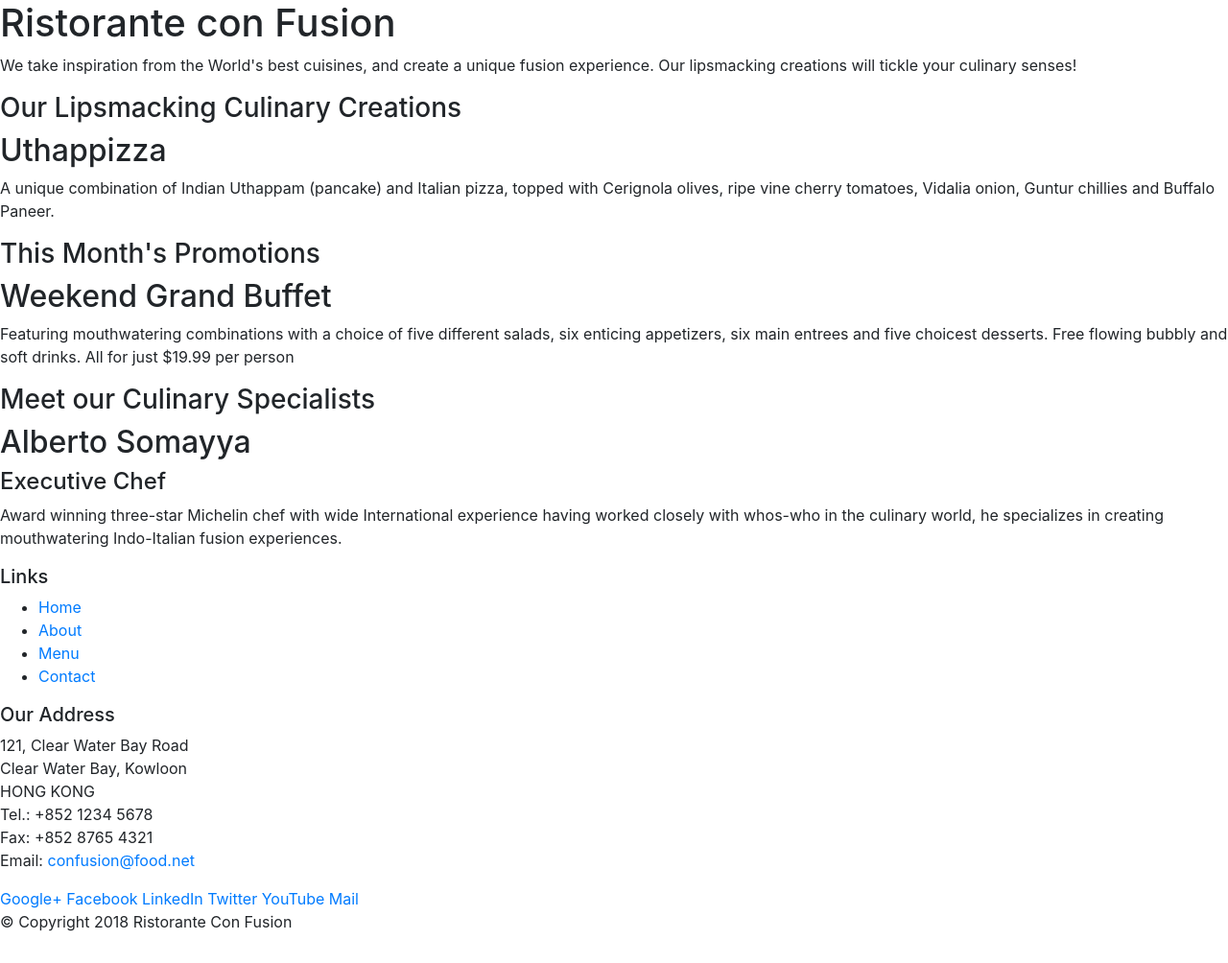
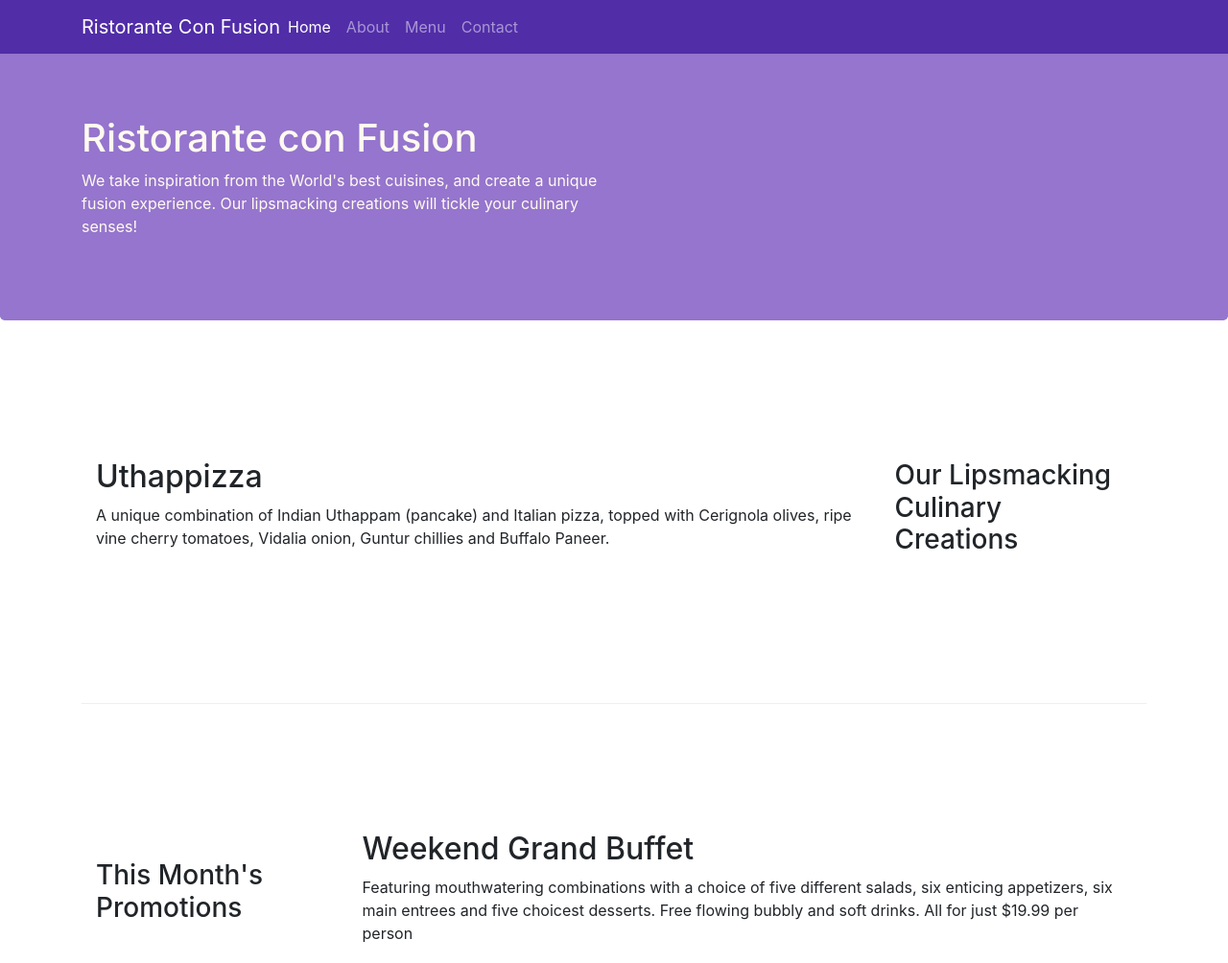
Before and after one commit to Suhana2268/Project-Restuarant-confusion, a website: page index.html in a window 1280 px wide. Shown: the top 1004 px of the page at 96% size. Drawn offline with nearby package versions, Linux system fonts and the light colour scheme.

Commit message:
Second Commit

```diff
--- /dev/null
+++ b/css/about.css
@@ -0,0 +1,26 @@
+.jumbotron {
+    background-color: #9575CD;
+    color: floralwhite;
+    margin: 0px auto;
+    padding: 70px 30px 70px 30px;
+}
+.footer {
+    background-color: #D1C4E9;
+    margin: 0px auto;
+    padding: 10px 0px 10px 0px;
+}
+.row header {
+    margin:0px auto;
+    padding: 0px auto;
+}
+.row-content {
+    margin: 0px auto;
+    padding: 50px 0px 50px 0px;
+    border-bottom: 1px ridge;
+    min-height: 400px;
+}
+.address {
+    margin:0px auto;
+    color: #0f0f0f;
+    font-size: 80%;
+}
--- /dev/null
+++ b/css/styles.css
@@ -0,0 +1,33 @@
+.row header {
+    margin:0px auto;
+    padding: 0px auto;
+}
+.row-content {
+    margin: 0px auto;
+    padding: 50px 0px 50px 0px;
+    border-bottom: 1px ridge;
+    min-height: 400px;
+}
+.footer {
+    background-color: #D1C4E9;
+    margin: 0px auto;
+    padding: 20px 0px 20px 0px;
+}
+.jumbotron {
+    background-color: #9575CD;
+    margin: 0px auto;
+    padding: 70px 30px 70px 30px;
+    color:floralwhite;
+}
+.address {
+    margin:0px auto;
+    color: #0f0f0f;
+    font-size: 80%;
+}
+body {
+    padding: 50px 0px 0px 0px;
+    z-index: 0;
+}
+.navbar-dark {
+    background-color: #512dA8;
+}
--- a/index.html
+++ b/index.html
@@ -9,51 +9,68 @@
 
      <!-- Bootstrap CSS -->
      <link rel="stylesheet" href="node_modules/bootstrap/dist/css/bootstrap.min.css">
+     <link rel = "stylesheet" href = "css/styles.css">
     <title>Ristorante Con Fusion</title>
 </head>
+<nav class = "navbar navbar-dark navbar-expand-sm fixed-top">
+    <div class = "container">
+        <button class = "navbar-toggler" type = "button" data-toggle = "collapse" data-target = "#Navbar">
+            <span class = "navbar-toggler-icon"></span>
+        </button>
+        <a class = "navbar-brand mr-auto" href ="#">Ristorante Con Fusion</a>
+        <div class = "collapse navbar-collapse" id = "Navbar">
+                <ul class = "navbar-nav mr-auto">
+                        <li class = "nav-item active"><a class = "nav-link" href = "#">Home</a></li>
+                        <li class = "nav-item"><a class = "nav-link" href = "aboutus.html">About</a></li>
+                        <li class = "nav-item"><a class = "nav-link" href = "#">Menu</a></li>
+                        <li class = "nav-item"><a class = "nav-link" href = "#">Contact</a></li>
+                </ul>
+        </div>
 
+    </div>
+</nav>
 <body>
 
-    <header>
-        <div>
-            <div>
-                <div>
+    <header class = "jumbotron">
+        <div class = "container">
+            <div class = "row row-header">
+                <div class = "col-12 col-sm-6">
                     <h1>Ristorante con Fusion</h1>
                     <p>We take inspiration from the World's best cuisines, and create a unique fusion experience. Our lipsmacking creations will tickle your culinary senses!</p>
                 </div>
-                <div>
+                <div class = "col-12 col-sm-6">
                 </div>
             </div>
         </div>
     </header>
 
-    <div>
-        <div>
-            <div>
+    <div class = "container">
+        <div class = "row row-content align-items-center">
+            <div class = "col-12 order-sm-last col-sm-4 col-md-3">
                 <h3>Our Lipsmacking Culinary Creations</h3>
             </div>
-            <div>
+            <div class ="col order-sm-first col-sm col-md">
                 <h2>Uthappizza</h2>
                 <p>A unique combination of Indian Uthappam (pancake) and Italian pizza, topped with Cerignola olives, ripe vine cherry tomatoes, Vidalia onion, Guntur chillies and Buffalo Paneer.</p>
             </div>
         </div>
 
 
-        <div>
-            <div>
+        <div class = "row row-content align-items-center">
+            <div class = "col-12 col-sm-4 col-md-3">
                 <h3>This Month's Promotions</h3>
             </div>
-            <div>
+            <div class ="col col-sm col-md">
                 <h2>Weekend Grand Buffet</h2>
                 <p>Featuring mouthwatering combinations with a choice of five different salads, six enticing appetizers, six main entrees and five choicest desserts. Free flowing bubbly and soft drinks. All for just $19.99 per person </p>
             </div>
         </div>
 
-        <div>
-            <div>
+        <div class = "row row-content align-items-center">
+            <div class = "col-12 col-sm-4 order-sm-last col-md-3">
                 <h3>Meet our Culinary Specialists</h3>
             </div>
-            <div>
+            <div class ="col col-sm order-sm-first col-md">
                 <h2>Alberto Somayya</h2>
                 <h4>Executive Chef</h4>
                 <p>Award winning three-star Michelin chef with wide International experience having worked closely with whos-who in the culinary world, he specializes in creating mouthwatering Indo-Italian fusion experiences. </p>
@@ -61,19 +78,19 @@
         </div>
     </div>
 
-    <footer>
-        <div>
-            <div>
-                <div>
+    <footer class = "footer">
+        <div class = "container">
+            <div class = "row">
+                <div class = "col-4 offset-1 col-sm-2">
                     <h5>Links</h5>
-                    <ul>
+                    <ul class = "list-unstyled">
                         <li><a href="#">Home</a></li>
-                        <li><a href="#">About</a></li>
+                        <li><a href="./aboutus.html">About</a></li>
                         <li><a href="#">Menu</a></li>
                         <li><a href="#">Contact</a></li>
                     </ul>
                 </div>
-                <div>
+                <div class ="col-7 col-sm-5 address">
                     <h5>Our Address</h5>
                     <address>
 		              121, Clear Water Bay Road<br>
@@ -84,8 +101,8 @@
 		              Email: <a href="mailto:confusion@food.net">confusion@food.net</a>
 		           </address>
                 </div>
-                <div>
-                    <div>
+                <div class ="col-12 col-sm-4 align-self-center">
+                    <div class = "text-center">
                         <a href="http://google.com/+">Google+</a>
                         <a href="http://www.facebook.com/profile.php?id=">Facebook</a>
                         <a href="http://www.linkedin.com/in/">LinkedIn</a>
@@ -95,8 +112,8 @@
                     </div>
                 </div>
            </div>
-           <div>
-                <div>
+           <div class = "row justify-content-center">
+                <div class= "col-auto">
                     <p>© Copyright 2018 Ristorante Con Fusion</p>
                 </div>
            </div>
```
Also changed, not shown: aboutus.html (added, +134 -0 lines).
